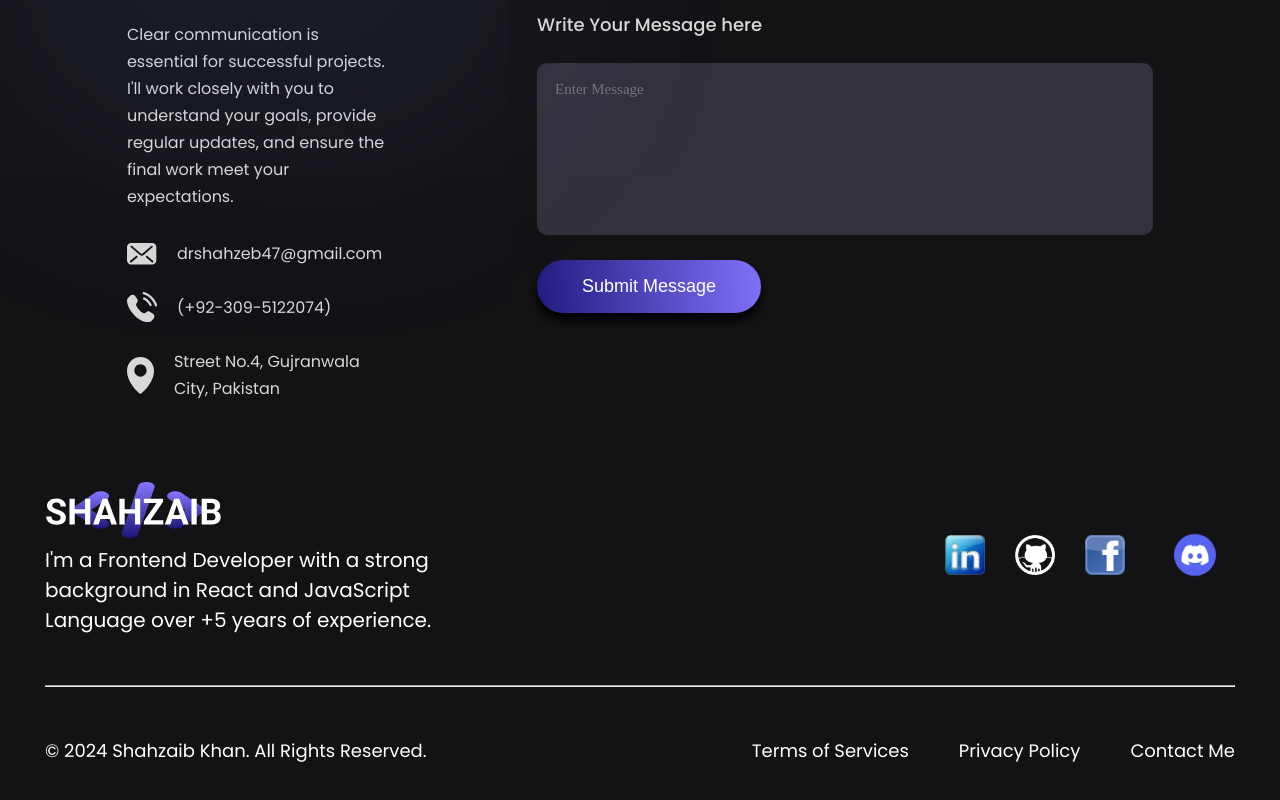
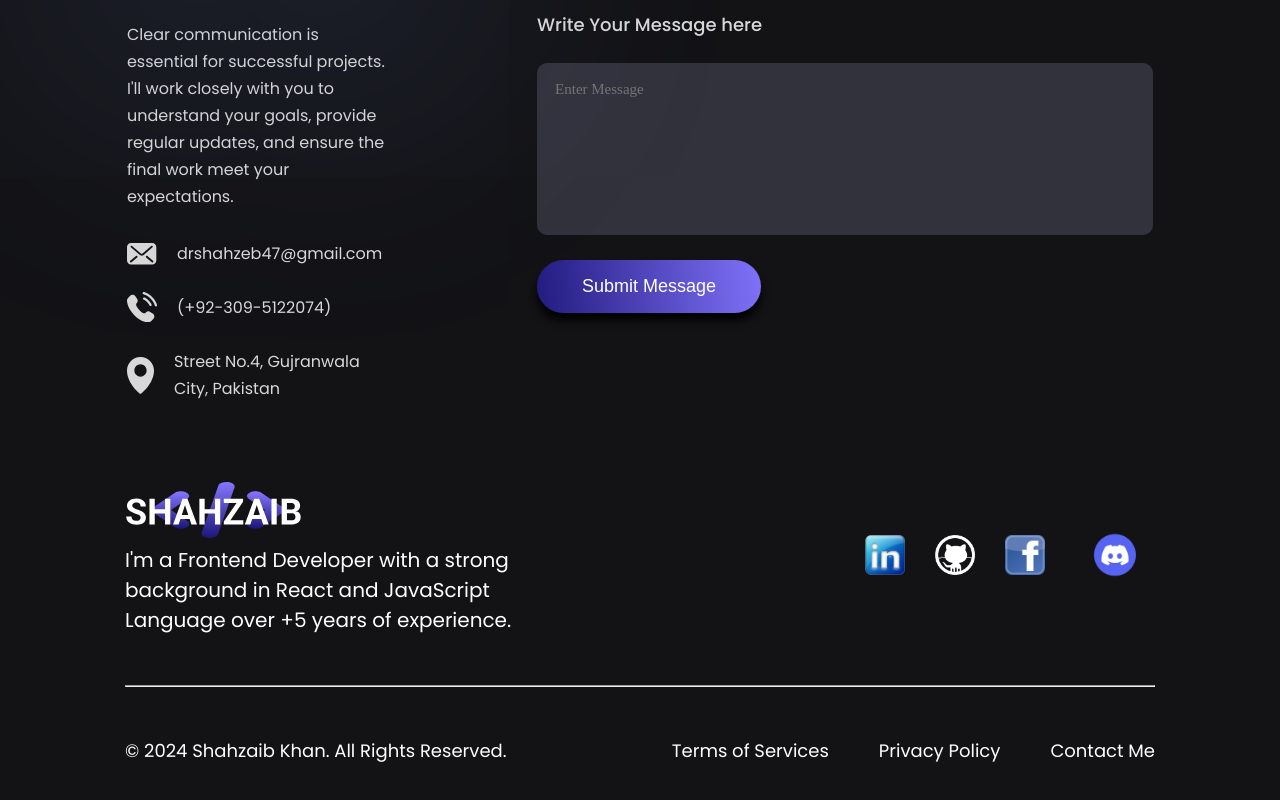
Before and after one commit to shahzaibkhan2/Shahzaib-Khan-Portfolio, a React (Vite) app: page / in a window 1280 px wide. Shown: the part 6682-7482 px from the top of the page. Built offline with nearby package versions, Linux system fonts and the light colour scheme; no server answers.

Commit message:
css changes

```diff
--- a/src/components/footer/Footer.module.css
+++ b/src/components/footer/Footer.module.css
@@ -139,7 +139,7 @@
 
 @media (min-width: 1171px) and (max-width: 1366px) {
   .footer {
-    margin: 50px 45px;
+    margin: 50px 125px;
     gap: 50px;
   }
 }
```
